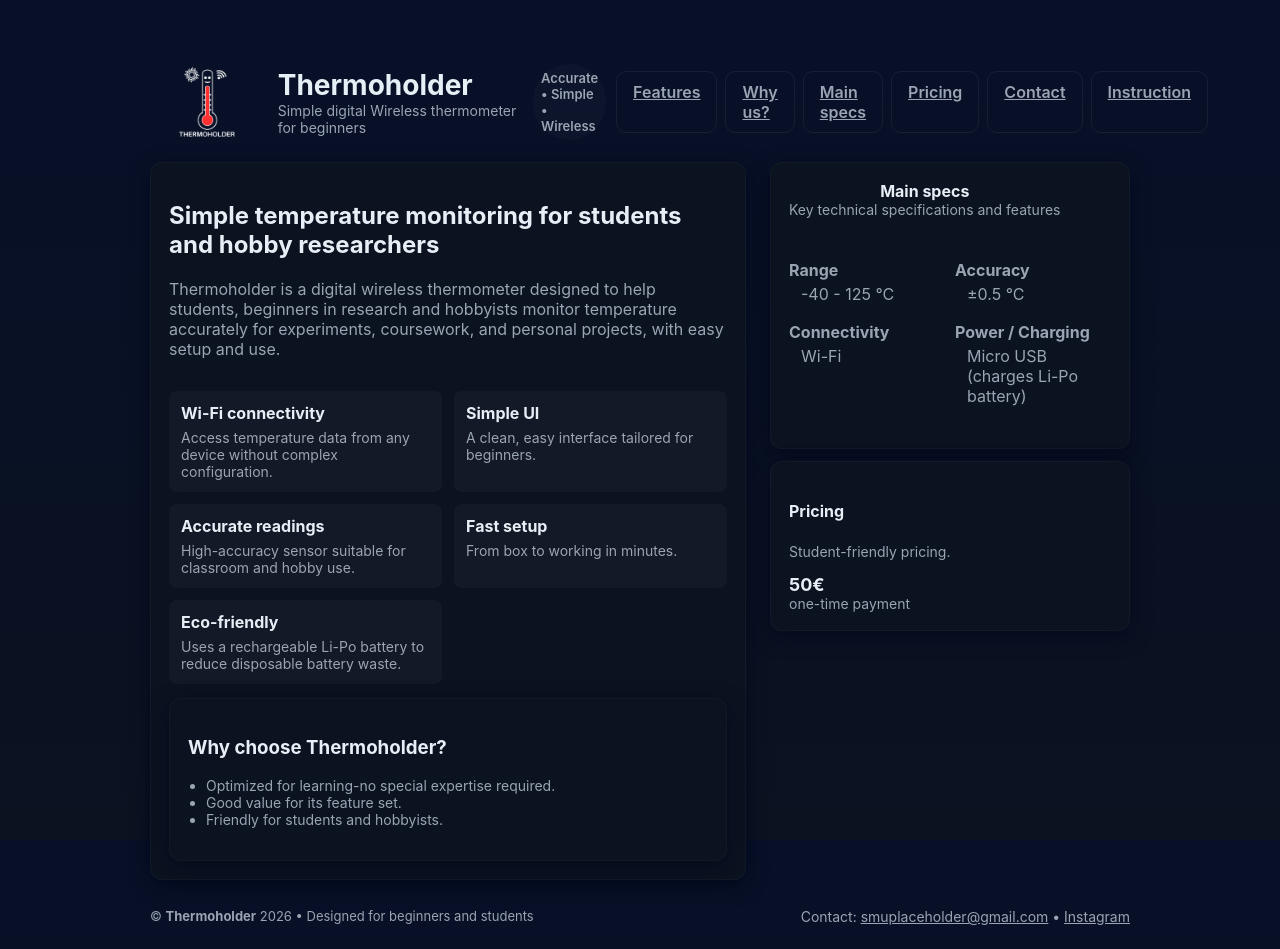
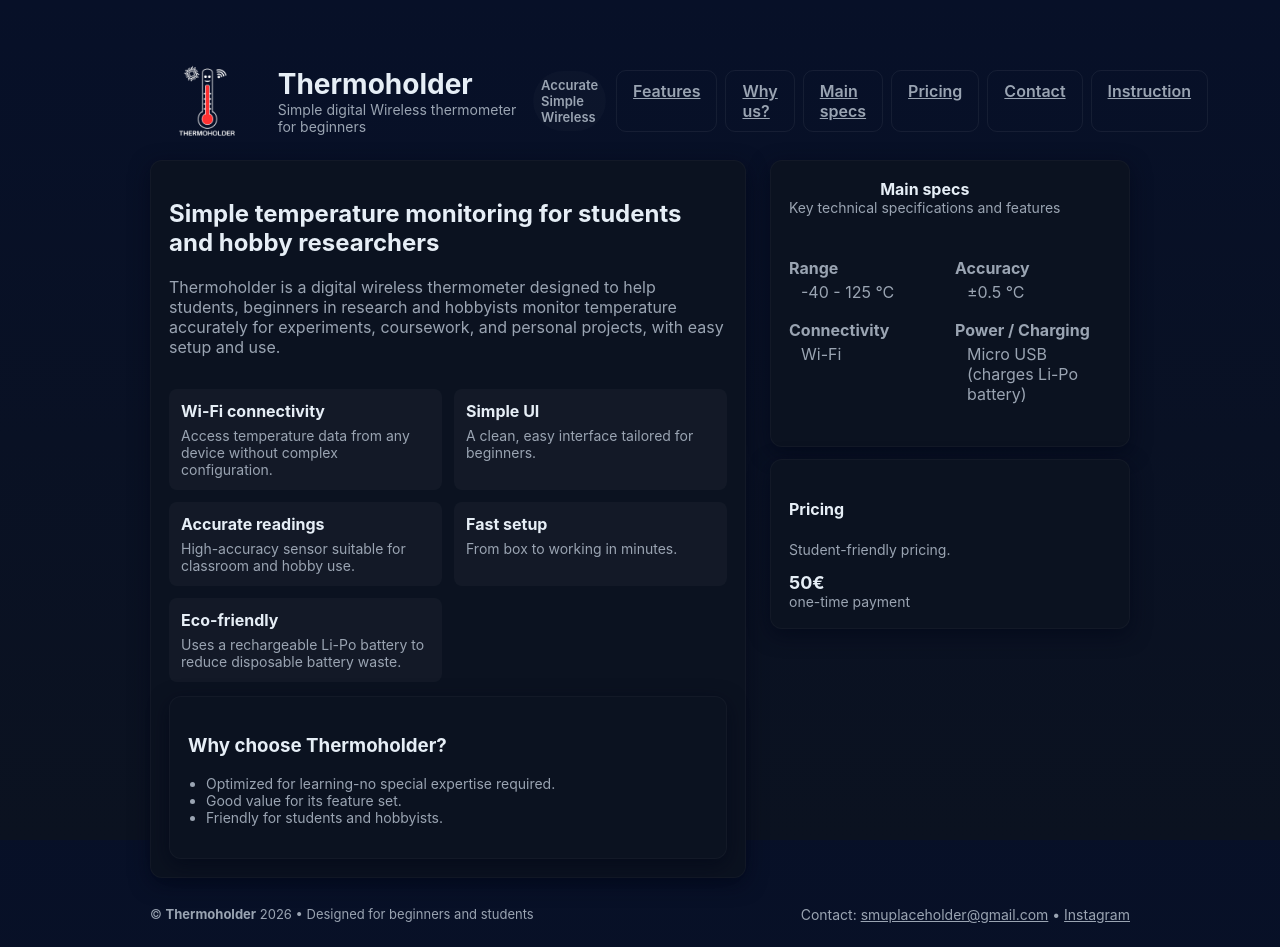
Before and after one commit to notimetocreatedname/thermoholder, a plain HTML site: page index.html in a window 1280 px wide. Drawn offline with Linux system fonts and the light colour scheme.

Commit message:
Remove bullet points from badge text

```diff
--- a/index.html
+++ b/index.html
@@ -57,7 +57,7 @@
 							</div>
 						</div>
 							<div style="display:flex;align-items:center;gap:10px">
-							<div class="badge">Accurate • Simple • Wireless</div>
+							<div class="badge">Accurate Simple Wireless</div>
 							<nav aria-label="Main navigation" style="display:flex;gap:8px">
 								<a class="btn ghost" href="#features">Features</a>
 								<a class="btn ghost" href="#why">Why us?</a>
```
